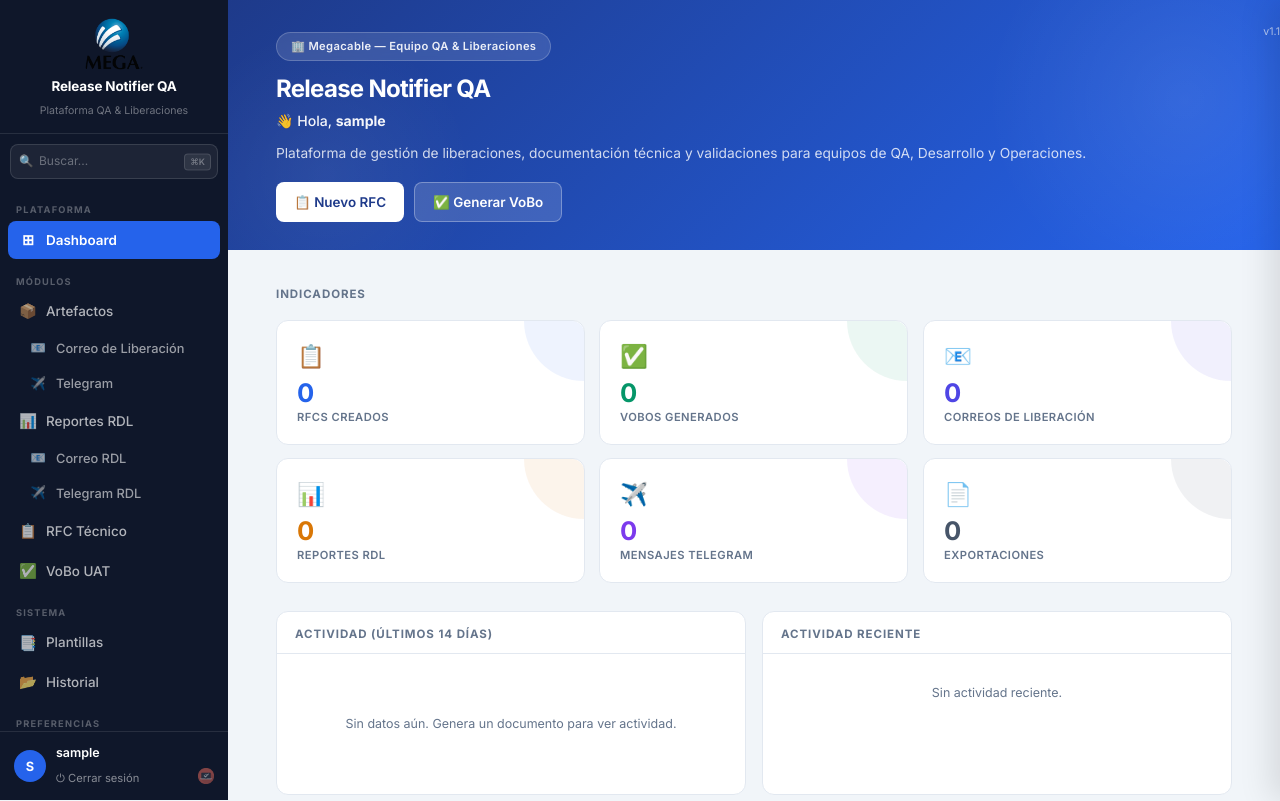
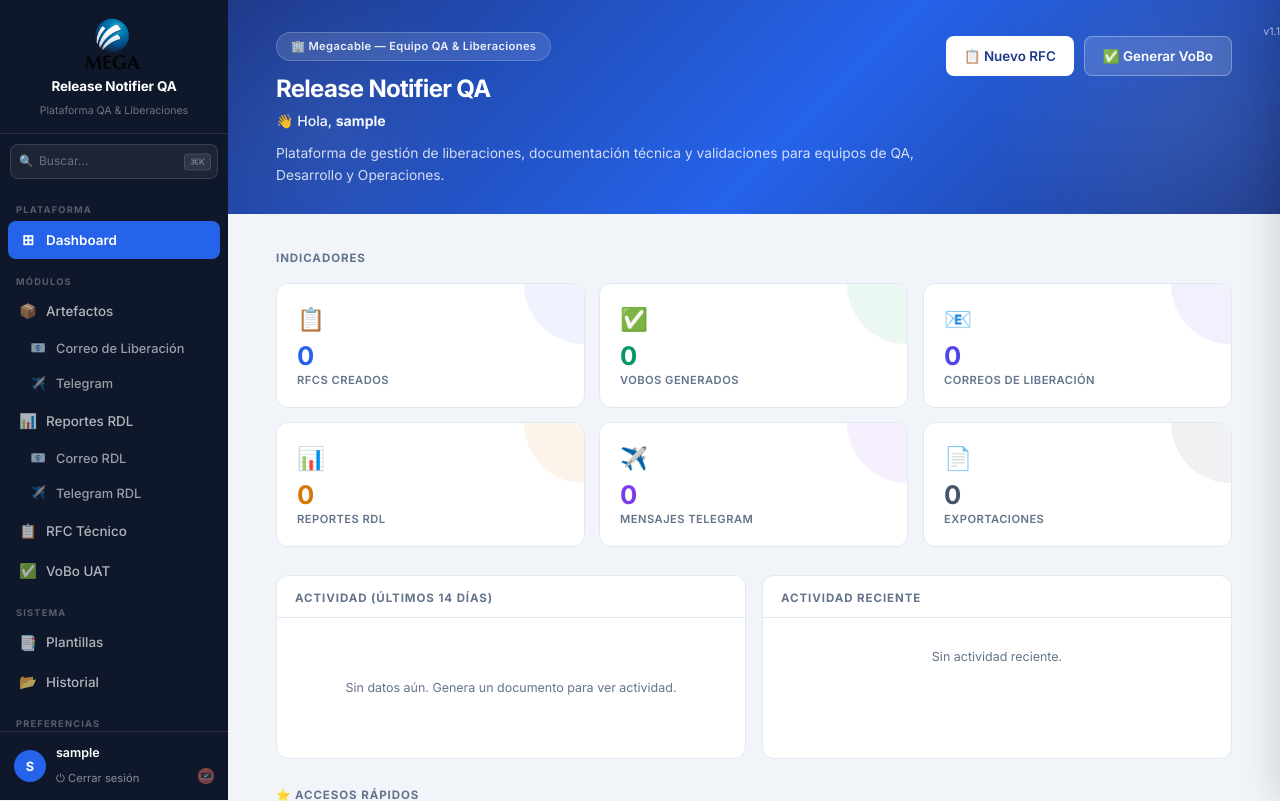
Before and after one commit to pabloloz/release-mail-generator, a Spring Boot app: page / in a window 1280 px wide. Shown: the top 801 px of the page. Run offline with Spring Boot 4, Linux system fonts and the light colour scheme; the visitor is signed in with stand-in values (Sample User, id 1); data that the repository does not hold is empty; some of the project's set-up classes (security, data sources, template engines, error pages and the like) are left out, and stand-ins take their place.

Commit message:
feat(dashboard): hero - acciones a la derecha y degradado mas suave
- Nuevo wrapper .dash-hero-top (flex) con .dash-hero-text a la izquierda y .dash-hero-actions a la derecha, en la misma fila que el h1, en escritorio
- En movil (<=700px) .dash-hero-top pasa a flex-direction:column, los botones quedan debajo del texto
- Degradado del hero: tercer stop vuelve a var(--primary-darker) en vez de terminar en el azul mas brillante, suavizando el lado derecho

```diff
--- a/release-mail-generator/src/main/resources/static/css/dashboard.css
+++ b/release-mail-generator/src/main/resources/static/css/dashboard.css
@@ -173,7 +173,9 @@
 
 /* ── Dashboard: Hero ───────────────────────────────────────────────────── */
 .dashboard-hero {
-    background: linear-gradient(135deg, var(--primary-darker) 0%, var(--primary) 100%);
+    /* Tercer stop oscurece de nuevo el lado derecho (en vez de terminar en el
+       azul mas brillante), para un degradado mas suave/calmado en esa zona. */
+    background: linear-gradient(135deg, var(--primary-darker) 0%, var(--primary) 55%, var(--primary-darker) 100%);
     padding: 32px 0 28px; flex-shrink: 0; position: relative; overflow: hidden;
 }
 .dashboard-hero::before {
@@ -209,8 +211,13 @@
    de la ventana. */
 .dash-version { position: absolute; top: -8px; right: 0; font-size: .66rem; color: rgba(255,255,255,.65); z-index: 1; }
 
+/* Fila superior: texto a la izquierda, acciones rápidas alineadas a la
+   derecha en la misma fila que el título (en móvil se apilan, ver media). */
+.dash-hero-top { display: flex; align-items: flex-start; justify-content: space-between; gap: 24px; }
+.dash-hero-text { flex: 1; min-width: 0; }
+
 /* ── Dashboard: Acciones rápidas del hero ──────────────────────────────── */
-.dash-hero-actions { display: flex; gap: 10px; margin-top: 18px; flex-wrap: wrap; }
+.dash-hero-actions { display: flex; gap: 10px; margin-top: 4px; flex-wrap: wrap; flex-shrink: 0; }
 .dash-hero-btn {
     border: none; border-radius: 8px; padding: 9px 18px;
     font-size: .84rem; font-weight: 600; font-family: inherit;
@@ -222,6 +229,12 @@
 .dash-hero-btn-secondary { background: rgba(255,255,255,.14); color: white; border: 1px solid rgba(255,255,255,.3); }
 .dash-hero-btn-secondary:hover { background: rgba(255,255,255,.22); transform: translateY(-1px); }
 .dash-hero-btn:focus-visible { outline: 2px solid white; outline-offset: 2px; }
+
+/* Móvil: los botones quedan debajo del texto en vez de a la derecha. */
+@media (max-width: 700px) {
+    .dash-hero-top { flex-direction: column; }
+    .dash-hero-actions { width: 100%; }
+}
 
 /* ── Dashboard: Body / secciones ───────────────────────────────────────── */
 .dashboard-body { background: var(--bg); padding: 36px 0 48px; flex: 1; }
--- a/release-mail-generator/src/main/resources/templates/index.html
+++ b/release-mail-generator/src/main/resources/templates/index.html
@@ -3064,13 +3064,17 @@
         <div class="dashboard-hero">
             <div class="dashboard-hero-content">
                 <span class="dash-version">v1.1</span>
+                <div class="dash-hero-top">
+                    <div class="dash-hero-text">
                         <div class="dash-badge">&#x1F3E2; Megacable &mdash; Equipo QA &amp; Liberaciones</div>
                         <h1>Release Notifier QA</h1>
                         <p class="dash-welcome" th:if="${currentUser}">&#x1F44B; Hola, <strong th:text="${currentUser}">usuario</strong></p>
                         <p>Plataforma de gesti&#xF3;n de liberaciones, documentaci&#xF3;n t&#xE9;cnica y validaciones para equipos de QA, Desarrollo y Operaciones.</p>
+                    </div>
                     <div class="dash-hero-actions">
                         <button type="button" class="dash-hero-btn dash-hero-btn-primary" onclick="showPane('rfc',null)">&#x1F4CB; Nuevo RFC</button>
                         <button type="button" class="dash-hero-btn dash-hero-btn-secondary" onclick="showPane('uat',null)">&#x2705; Generar VoBo</button>
+                    </div>
                 </div>
             </div>
         </div>
```
Lines whose indentation alone changed are shown as unchanged.
